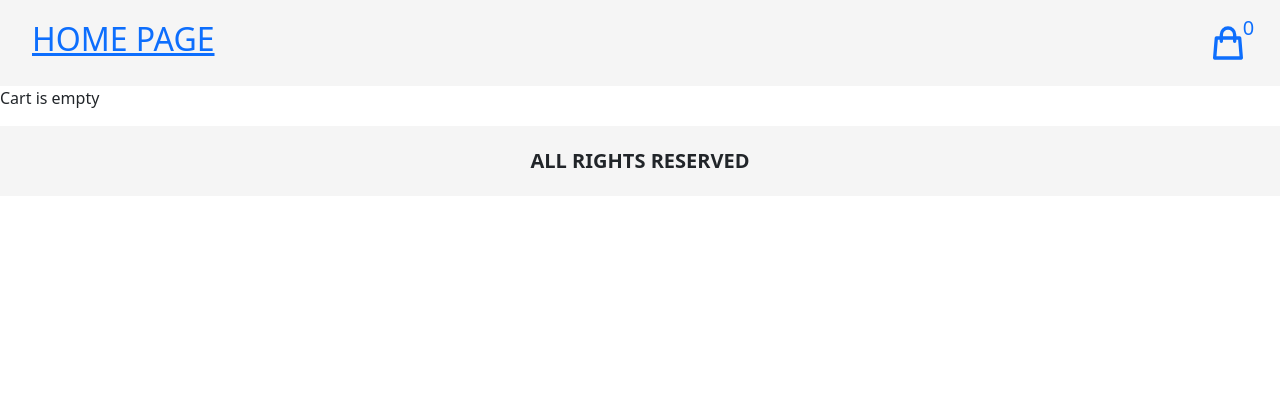
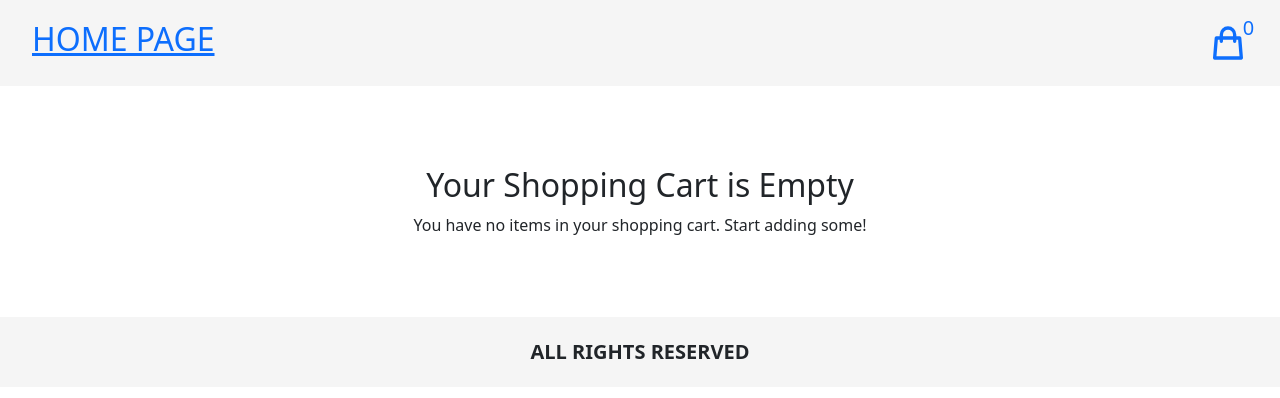
Before and after one commit to mlmandapati/ProductApp, a React (Create React App) app: page /cart in a window 1280 px wide. Shown: the top 398 px of the page. Built offline with nearby package versions, Linux system fonts and the light colour scheme.

Commit message:
Changes to Cart page - empty cart

```diff
--- a/src/Screens/CartPage.js
+++ b/src/Screens/CartPage.js
@@ -12,7 +12,10 @@ export default function CartPage() {
   if (items.length === 0) {
     return (
       <main>
-        <p>Cart is empty</p>
+        <div className="empty-cart">
+          <h2>Your Shopping Cart is Empty</h2>
+          <p>You have no items in your shopping cart. Start adding some!</p>
+        </div>
       </main>
     );
   }
--- a/src/index.css
+++ b/src/index.css
@@ -91,3 +91,9 @@ nav svg {
   justify-content: center;
   margin: 20px;
 } */
+
+.empty-cart {
+  text-align: center;
+  margin-top: 5rem;
+  margin-bottom: 5rem;
+}
```
